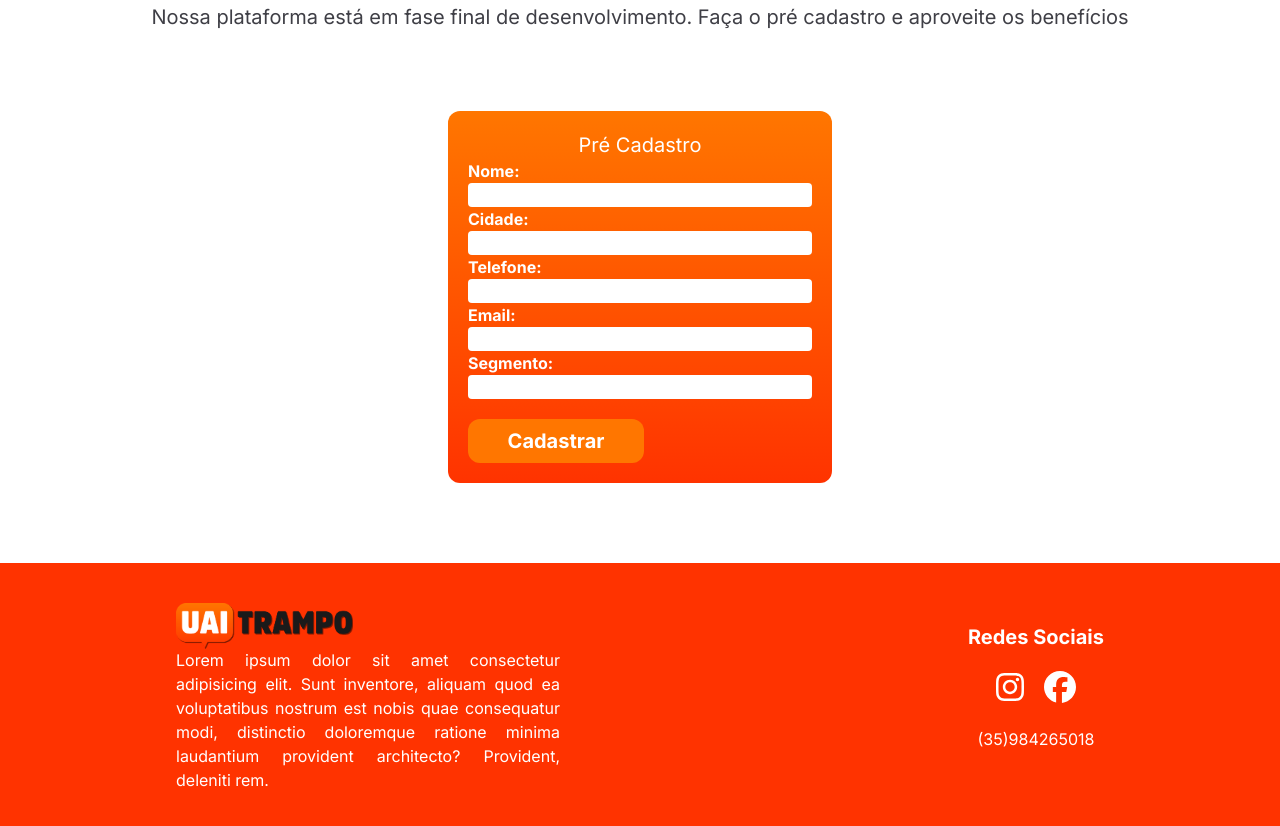
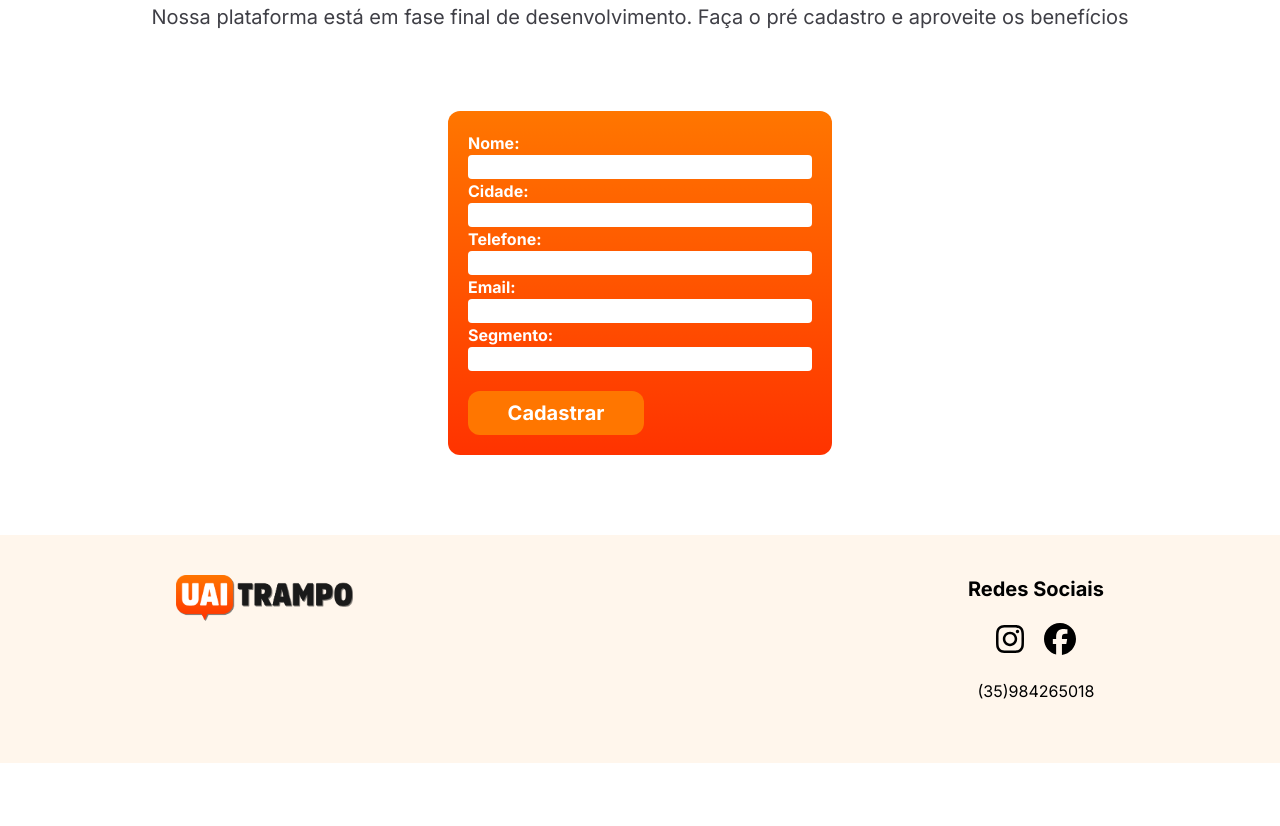
Before and after one commit to UaiTrampo/app, a Next.js app: page / in a window 1280 px wide. Shown: the part 460-1286 px from the top of the page. After the commit the page ends 1223 px from the top, so only its background shows below. Built offline with nearby package versions, Linux system fonts and the light colour scheme.

Commit message:
removi testo do footer e titulo do formulário

```diff
--- a/src/app/page.jsx
+++ b/src/app/page.jsx
@@ -17,7 +17,6 @@ export default function Home() {
       </div>
       <div className="flex justify-center">
         <form className="flex flex-col justify-center bg-gradient-to-b from-laranjaclaro to-laranja w-96 p-5 rounded-xl">
-          <h2 className="flex justify-center text-branco text-xl">Pré Cadastro</h2>
           <label htmlFor="nome" className="text-branco font-bold">Nome:</label>
           <input type="text" className="px-2 rounded"/>
           <label htmlFor="Cidade" className="text-branco font-bold">Cidade:</label>
--- a/src/components/Footer.jsx
+++ b/src/components/Footer.jsx
@@ -8,28 +8,26 @@ import { faFacebook, faInstagram } from "@fortawesome/free-brands-svg-icons";
 export default function Footer() {
     return (
 
-        <div className="px-5 xl:px-44 mt-20 py-10 bg-laranja flex flex-col xl:flex-row justify-between gap-20">
+        <div className="px-5 xl:px-44 mt-20 py-10 bg-amareliclaro flex flex-col xl:flex-row justify-between gap-20">
             <div className="xl:w-96">
                 <Image src={uaitrampo} alt="logo uai trampo" className="w-44 drop-shadow-dark" />
-                <p className="text-branco text-justify">
-                    Lorem ipsum dolor sit amet consectetur adipisicing elit. Sunt inventore, aliquam quod ea voluptatibus nostrum est nobis quae consequatur modi, distinctio doloremque ratione minima laudantium provident architecto? Provident, deleniti rem.
-                </p>
+
             </div>
 
             <div className="flex flex-col justify-center items-center">
-                <h2 className="text-branco font-bold text-xl pb-5">
+                <h2 className=" font-bold text-xl pb-5">
                     Redes Sociais
                 </h2>
                 <div className="flex gap-5">
                     <Link href="https://www.instagram.com/uaitrampo/" target="_blank">
-                        <FontAwesomeIcon icon={faInstagram} className="text-branco h-8 hover:scale-110 transition-all duration-300" />
+                        <FontAwesomeIcon icon={faInstagram} className=" h-8 hover:scale-110 transition-all duration-300" />
                     </Link>
                     <Link href="https://www.facebook.com/uaitrampo" target="_blank">
-                        <FontAwesomeIcon icon={faFacebook} className="text-branco h-8 hover:scale-110 transition-all duration-300" />
+                        <FontAwesomeIcon icon={faFacebook} className=" h-8 hover:scale-110 transition-all duration-300" />
                     </Link>
                 </div>
                 <div className="py-5">
-                    <Link href="#" className="text-branco h-8 ">
+                    <Link href="#" className=" h-8 ">
                         <p className="hover:scale-110 transition-all duration-300">(35)984265018</p>
                     </Link>
                 </div>
--- a/tailwind.config.js
+++ b/tailwind.config.js
@@ -10,7 +10,8 @@ module.exports = {
       colors: {
         laranja:"#ff3300",
         laranjaclaro:"#ff7600",
-        branco:"#ffffff"
+        branco:"#ffffff",
+        amareliclaro:"#FFF6EC"
       },
       dropShadow: {
         "dark": "0.10rem 0.10rem .0rem rgba(0, 0, 0, 0.5)",
```
